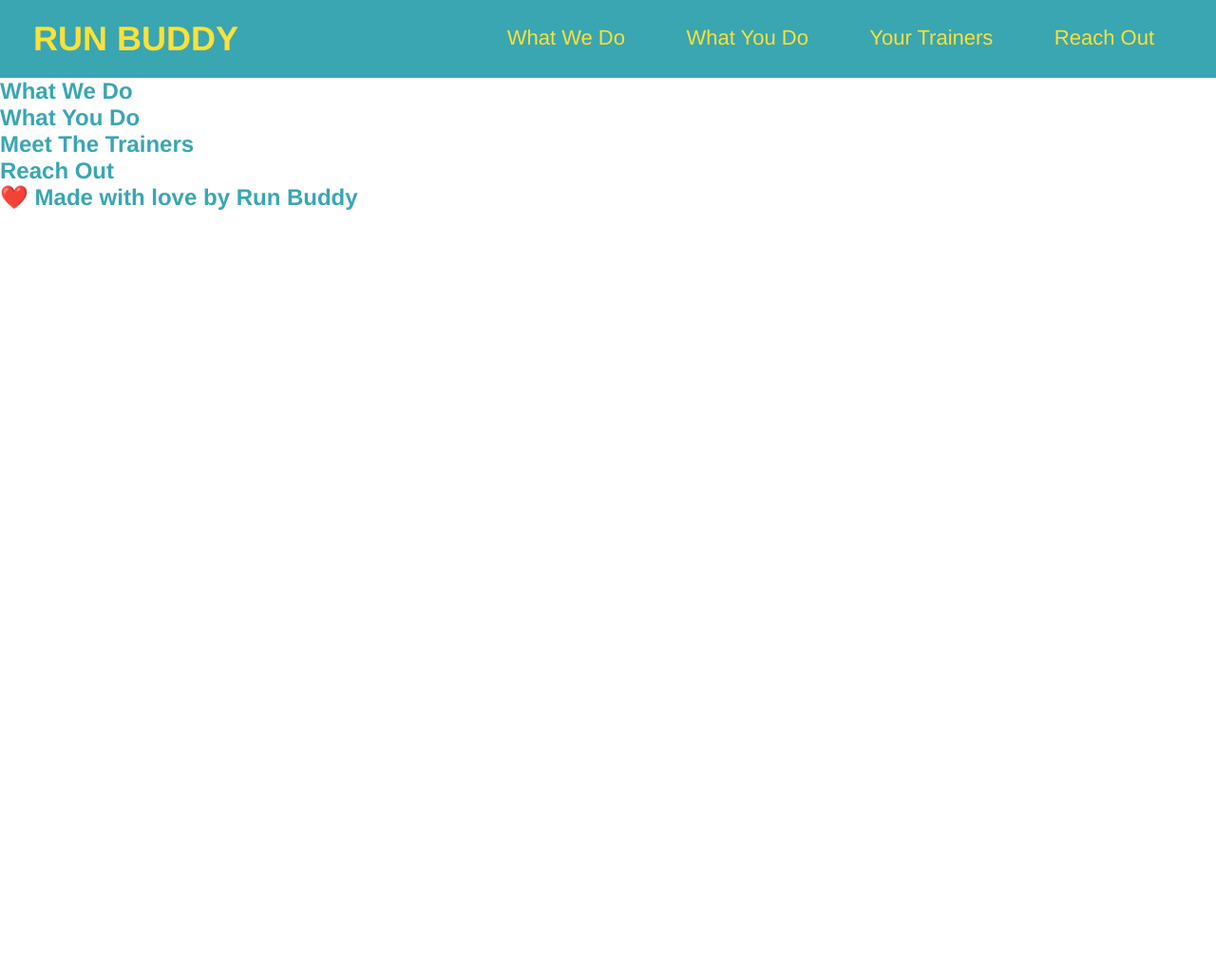
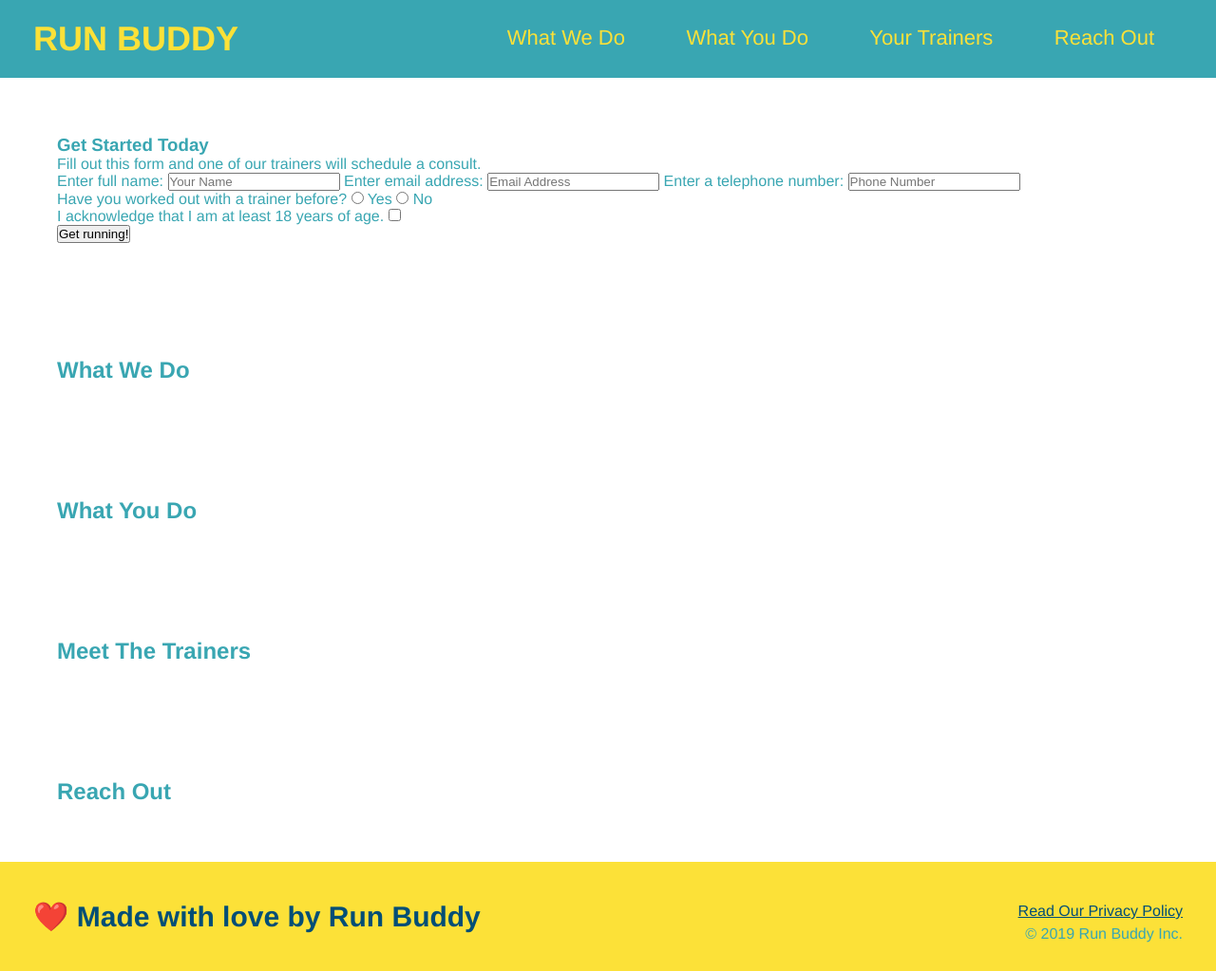
Before and after one commit to TMacKC21/run-buddy, a plain HTML site: page index.html in a window 1280 px wide. Shown: the whole page at 95% size. Before the commit the page ends 800 px from the top, so only its background shows below. Drawn offline with Linux system fonts and the light colour scheme.

Commit message:
submit form

```diff
--- a/assets/CSS/style.css
+++ b/assets/CSS/style.css
@@ -1,6 +1,7 @@
 * {
   margin: 0;
   padding: 0;
+  box-sizing: border-box;
 }
 
 body {
@@ -42,3 +43,25 @@ body {
     margin: 0;
     display: inline;
   }
+  footer {
+    background: #fce138;
+    width: 100%;
+    padding: 40px 35px;
+  }
+  footer h2 {
+    display: inline;
+    color: #024e76;
+    font-size: 30px;
+    margin: 0;
+  }
+  footer div {
+    float: right;
+    line-height: 1.5;
+    text-align: right;
+  }
+  footer a {
+    color: #024e76;
+  }
+  section {
+    padding: 60px;
+  }
--- a/index.html
+++ b/index.html
@@ -29,7 +29,39 @@
 
 <!-- hero/jumbotron -->
 <section>
+    <div>
+        <h3>Get Started Today</h3>
+        <p>Fill out this form and one of our trainers will schedule a consult.</p>
+    <!-- Add form element-->
+    <form>
+        <label for="name">Enter full name:</label>
+        <input type="text" placeholder="Your Name" name="name" id="name"/>
+        <label for="email">Enter email address:</label>
+        <input type="email" placeholder="Email Address" name="email" id="email"/>
+        <label for="phone">Enter a telephone number:</label>
+        <input type="tel" placeholder="Phone Number" name="phone" id="phone"/>
+        <p>
+            Have you worked out with a trainer before?
+            <input type="radio" name="trainer-confirm" id="trainer-yes"?>
+            <label for="trainer-yes">Yes</label>
+            <input type="radio" name="trainer-confirm" id="trainer-no"/>
+            <label for="trainer-no">No</label>
+        </p>
+        <p>
+            <label for="checkbox">
+                I acknowledge that I am at least 18 years of age.
+            </label>
+            <input type="checkbox" name="age-confirm" id="checkbox" />
+        </p>
+        <p>
+            <button type="submit">
+                Get running!
+            </button>
+        </p>
+    </form>
+    </div>
 </section>
+<!--end hero-->
 
 <!-- "what we do" section -->
 <section>
@@ -54,4 +86,8 @@
 <!-- footer -->
 <footer>
     <h2>❤️ Made with love by Run Buddy</h2>
+    <div>
+    <a href="#">Read Our Privacy Policy</a> <br />
+    &copy; 2019 Run Buddy Inc.
+    </div>
 </footer>
```
